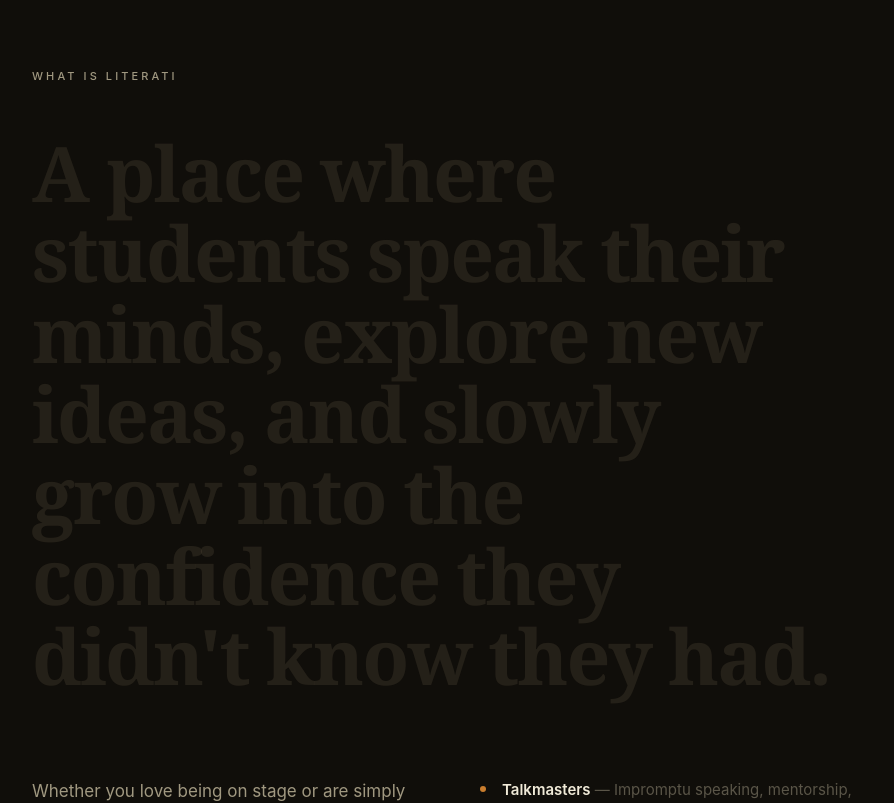
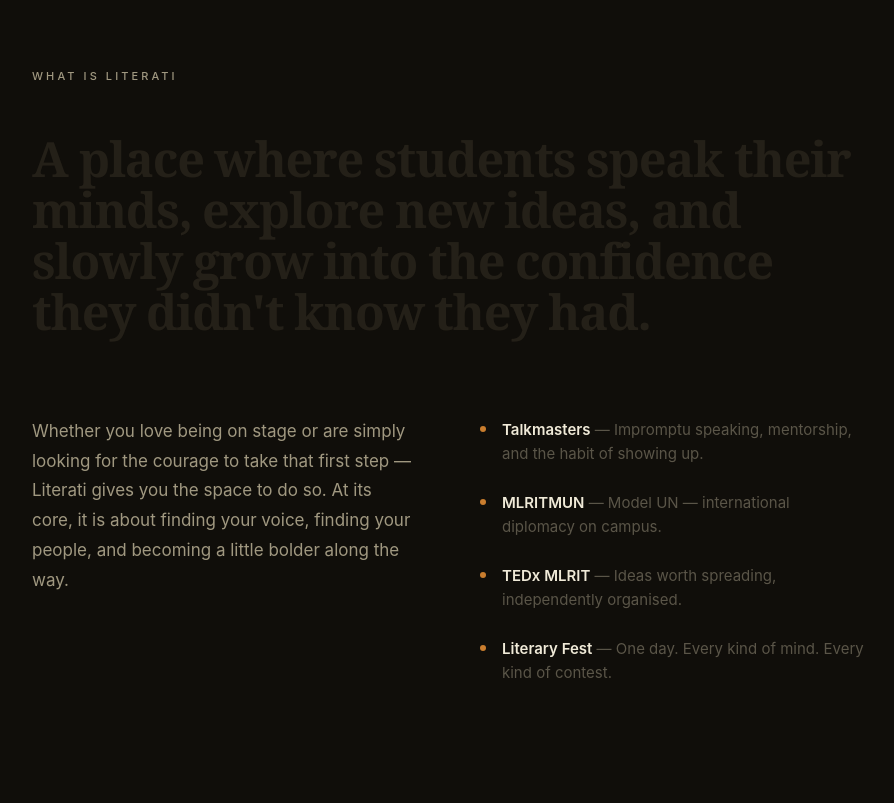
Before and after one commit to nnschinmayee07/Club-design, a Next.js app: page / in a window 1280 px wide. Shown: the part 1020-1823 px from the top of the page, without its empty margins (192-1086 px from the left). Built offline with nearby package versions, Linux system fonts and the light colour scheme.

Commit message:
style: reduce font sizes across all sections except hero

```diff
--- a/components/LiteratiClosing.tsx
+++ b/components/LiteratiClosing.tsx
@@ -43,7 +43,7 @@
       <motion.h2
         className="display"
         style={{
-          fontSize: 'clamp(3rem, 10vw, 9rem)',
+          fontSize: 'clamp(2rem, 6vw, 5.5rem)',
           lineHeight: 0.9,
           letterSpacing: '-0.04em',
           marginBottom: '2.5rem',
--- a/components/MemoryLane.tsx
+++ b/components/MemoryLane.tsx
@@ -218,10 +218,10 @@
         <div className="relative z-20 px-8 md:px-16 mb-12 flex-shrink-0">
           <p className="eyebrow mb-3" style={{ color: 'var(--verdigris)' }}>Memory Lane</p>
           <div className="flex items-baseline gap-4">
-            <h2 style={{ fontFamily: 'Georgia, serif', fontStyle: 'italic', fontWeight: 700, fontSize: 'clamp(1.8rem, 5vw, 3.5rem)', lineHeight: 1, letterSpacing: '-0.02em', color: 'var(--ink)' }}>
+            <h2 style={{ fontFamily: 'Georgia, serif', fontStyle: 'italic', fontWeight: 700, fontSize: 'clamp(1.2rem, 3vw, 2.2rem)', lineHeight: 1, letterSpacing: '-0.02em', color: 'var(--ink)' }}>
               Moments from
             </h2>
-            <h2 style={{ fontFamily: 'Georgia, serif', fontWeight: 700, fontSize: 'clamp(1.8rem, 5vw, 3.5rem)', lineHeight: 1, letterSpacing: '-0.02em', color: 'var(--accent)' }}>
+            <h2 style={{ fontFamily: 'Georgia, serif', fontWeight: 700, fontSize: 'clamp(1.2rem, 3vw, 2.2rem)', lineHeight: 1, letterSpacing: '-0.02em', color: 'var(--accent)' }}>
               LITERATI
             </h2>
           </div>
--- a/components/WhatIsLiterati.tsx
+++ b/components/WhatIsLiterati.tsx
@@ -37,7 +37,7 @@
       <h2
         className="display"
         style={{
-          fontSize: 'clamp(2.4rem, 6vw, 5.5rem)',
+          fontSize: 'clamp(1.6rem, 3.8vw, 3.2rem)',
           lineHeight: 1.05,
           letterSpacing: '-0.025em',
         }}
```
